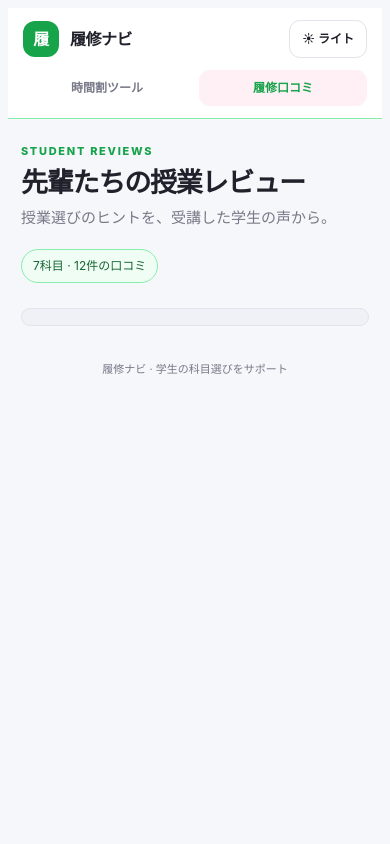
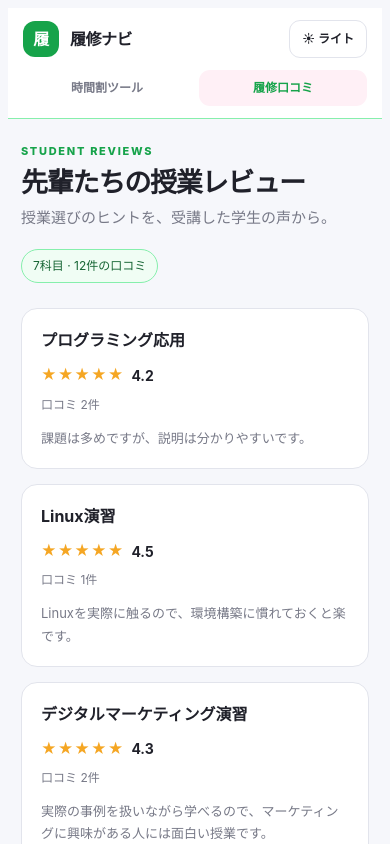
Before and after one commit to TIDesiign-ai/calcweb, a Next.js app: page / in a window 390 px wide. Both pictures are taken after a click on the button "履修口コミ". Shown: the top 844 px of the page. Built offline with nearby package versions, Linux system fonts and the light colour scheme.

Commit message:
phone fixed

```diff
--- a/components/GradeSelector.tsx
+++ b/components/GradeSelector.tsx
@@ -2,8 +2,7 @@
 
 import { gradeThemes, type Grade } from "../data/lib/grade-theme";
 import styles from "./GradeSelector.module.css";
-
-type Semester = "前期" | "後期";
+import type { Semester } from "../data/lib/course-selector";
 
 type Props = {
   value: Grade;
--- a/components/TimetableApp.tsx
+++ b/components/TimetableApp.tsx
@@ -1041,25 +1041,12 @@ export default function TimetableApp({
             </div>
 
             <div className="course-catalog">
-              {selectableCourses.map((course) => {
-                const reviewCourse = reviewCourses.find(
-                  (item) => item.name === course.course_name,
-                );
-
-                return (
-                  <button
-                    key={course.id}
-                    className={`course-choice${
-                      pendingCode === (reviewCourse?.code ?? course.id)
-                        ? " selected"
-                        : ""
-                    }`}
-                    // ここには既存の onClick、ドラッグ処理などを維持
-                  >
-                    {/* 既存の科目表示 */}
-                  </button>
-                );
-              })}
+              {courses.map((course) => (
+                <ReviewCard
+                  key={course.code}
+                  code={course.code}
+                />
+              ))}
             </div>
           </section>
         )}
```
